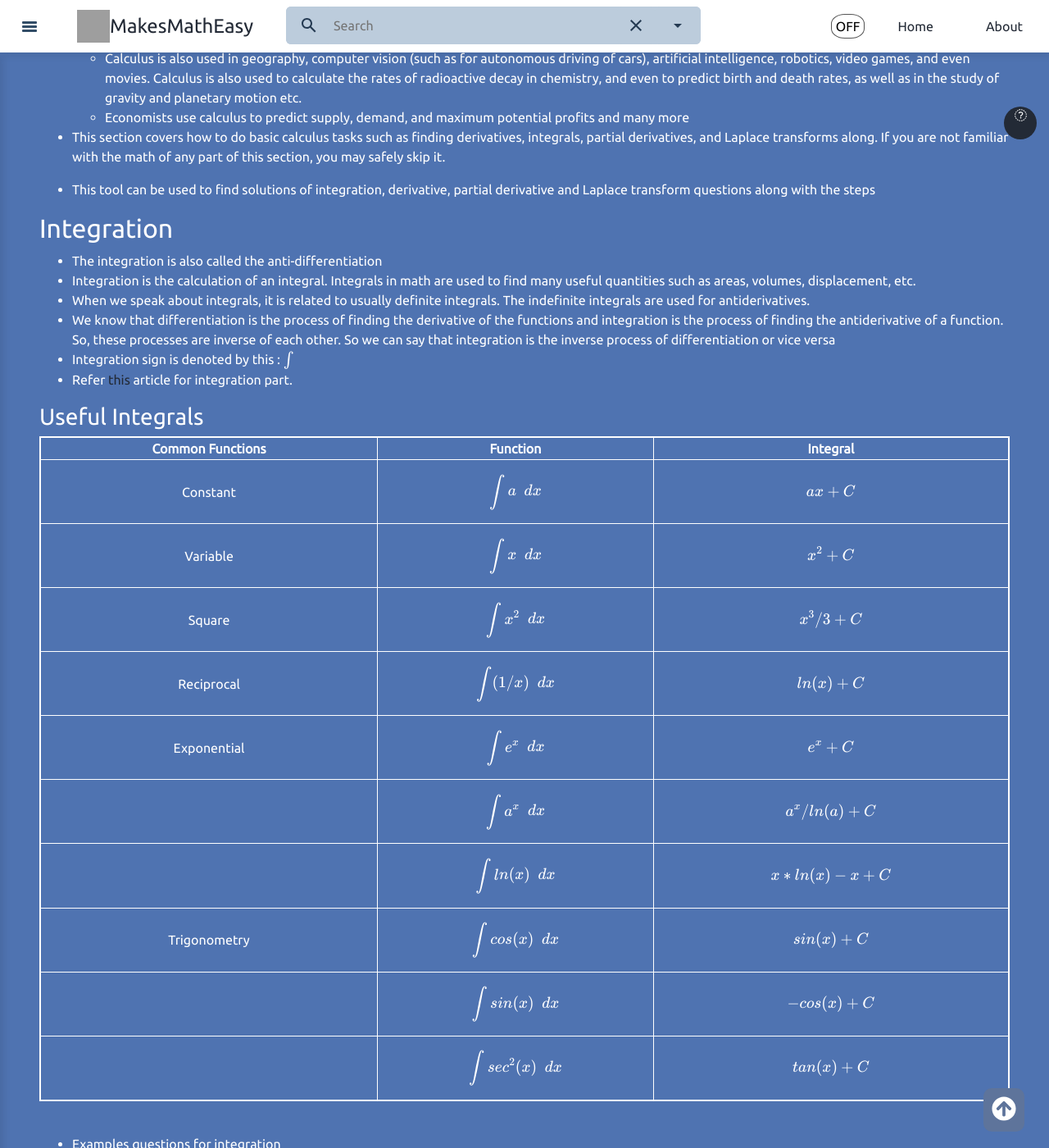
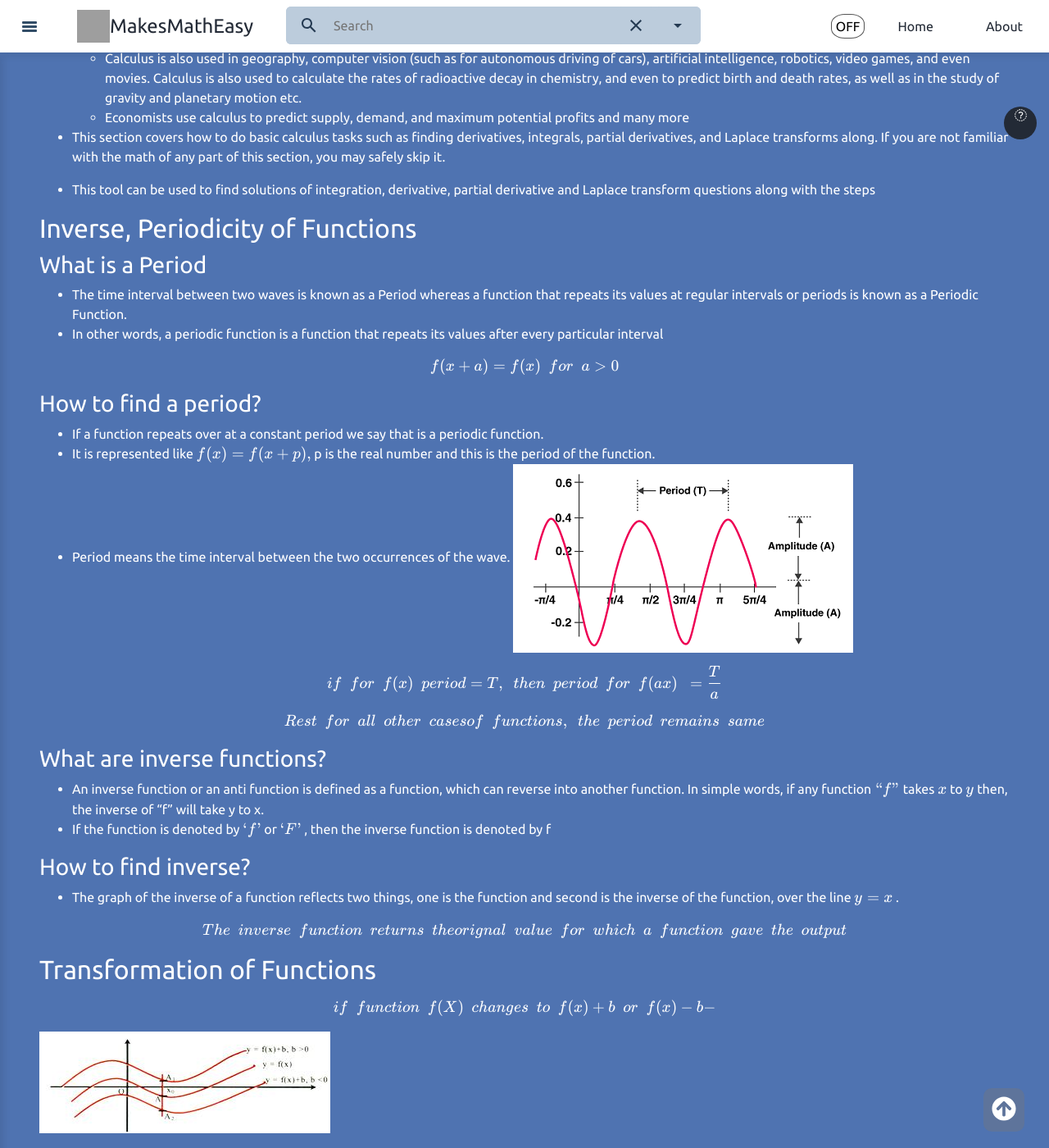
Before and after one commit to makesmatheasy/makesmatheasy-documentation, a Jekyll site: the page built from docs/calculus.md, in a window 1280 px wide and 1400 px high, scrolled down 551 px. Shown: the whole window at 82% size. Built offline with Jekyll 4.4.1, drawn with Linux system fonts in a browser that asks for light colours; nearby versions of some CDN libraries; some of the changed text lies outside the part shown; grey boxes are pictures that could not be loaded.

Commit message:
added inverse,periodicity functions and transformation of function (#120)
* fixed internal links and social icons

* added periodcity and transformation functions

```diff
--- a/docs/calculus.md
+++ b/docs/calculus.md
@@ -19,6 +19,88 @@ description: Integration, Differentiation, Partial Derivative, Laplace Transform
 - This section covers how to do basic calculus tasks such as finding derivatives, integrals, partial derivatives, and Laplace transforms along. If you are not familiar with the math of any part of this section, you may safely skip it.
 
 - This tool can be used to find solutions of integration, derivative, partial derivative and Laplace transform questions along with the steps
+
+## Inverse, Periodicity of Functions
+### What is a Period
+- The time interval between two waves is known as a Period whereas a function that repeats its values at regular intervals or periods is known as a Periodic Function.
+- In other words, a periodic function is a function that repeats its values after every particular interval
+<p>
+$$ f(x+a) = f(x) \enspace for \enspace a > 0 $$
+</p>
+
+### How to find a period?
+- If a function repeats over at a constant period we say that is a periodic function.
+- It is represented like $$ f(x) = f(x + p), $$ p is the real number and this is the period of the function.
+- Period means the time interval between the two occurrences of the wave.
+![periodcity](../public/images/calculus/periodcity.png)
+
+<p>
+$$  if \enspace for \enspace f(x) \enspace period = T, \enspace then \enspace period \enspace for \enspace f(ax) \enspace = \dfrac{T}{a}  $$
+$$ Rest \enspace for \enspace all \enspace other \enspace cases of \enspace functions, \enspace the \enspace period \enspace remains \enspace same  $$
+
+</p>
+
+### What are inverse functions?
+- An inverse function or an anti function is defined as a function, which can reverse into another function. In simple words, if any function $$ “f” $$ takes $$ x $$ to $$ y $$ then, the inverse of “f” will take y to x.
+-  If the function is denoted by $$ ‘f’ $$ or $$ ‘F’ $$ , then the inverse function is denoted by f
+
+### How to find inverse?
+- The graph of the inverse of a function reflects two things, one is the function and second is the inverse of the function, over the line $$ y = x $$ .
+
+<p>
+$$ The \enspace inverse\enspace function \enspace returns \enspace the orignal \enspace value \enspace for \enspace which \enspace a \enspace function \enspace gave \enspace the \enspace out put $$
+</p>
+
+
+## Transformation of Functions
+
+<p>
+$$ if \enspace function \enspace f(X) \enspace changes \enspace to \enspace f(x) + b \enspace or \enspace f(x) - b - $$
+</p>
+
+![trans](../public/images/calculus/transformation-1.jpg)
+
+<p>
+$$ if  f(x) \enspace changes \enspace to \enspace |f(X)|-$$
+</p>
+
+- The graph of $$ f(X)  and  |f(X)| $$ would coincide if $$ f(X) > 0 $$ and the portions where $$ f(X) < 0 $$ would get inverted in the upwards direction
+
+![trans](../public/images/calculus/transformation-2.jpg)
+
+<p>
+$$ if  f(x) \enspace changes \enspace to \enspace f(|X|)-$$
+</p>
+
+- The graph of $$ f(|X|)  and  f(x) $$ would be identical in the first and the fourth quadrants (as x > 0) and as such the graph of f(|x|) would be symmetrical about the y-axis
+
+![trans](../public/images/calculus/transformation-3.jpg)
+
+<p>
+$$ if y =  f(x) \enspace changes \enspace to \enspace |y| =  f(x)$$
+</p>
+
+- Graph of |y| = f(x) would exist only in the regions where f(x) is non-negative and will be refeclted about the x-axis only in those regions
+
+![trans](../public/images/calculus/transformation-4.jpg)
+
+
+<p>
+$$ if  f(x) \enspace changes \enspace to \enspace af(x)$$
+</p>
+
+- No change in period of function, the maxima and minima gets increased
+
+![trans](../public/images/calculus/transformation-5.jpg)
+
+<p>
+$$ if  f(x) \enspace changes \enspace to \enspace f(ax)$$
+</p>
+
+- Nthe period of function changes from P to P/|a|
+
+![trans](../public/images/calculus/transformation-6.jpg)
+
 
 ## Integration
 - The integration is also called the anti-differentiation
```
Also changed, not shown: public/images/calculus/periodcity.png (added), public/images/calculus/transformation-1.jpg (added), public/images/calculus/transformation-2.jpg (added), public/images/calculus/transformation-3.jpg (added), public/images/calculus/transformation-4.jpg (added), public/images/calculus/transformation-5.jpg (added), public/images/calculus/transformation-6.jpg (added).
